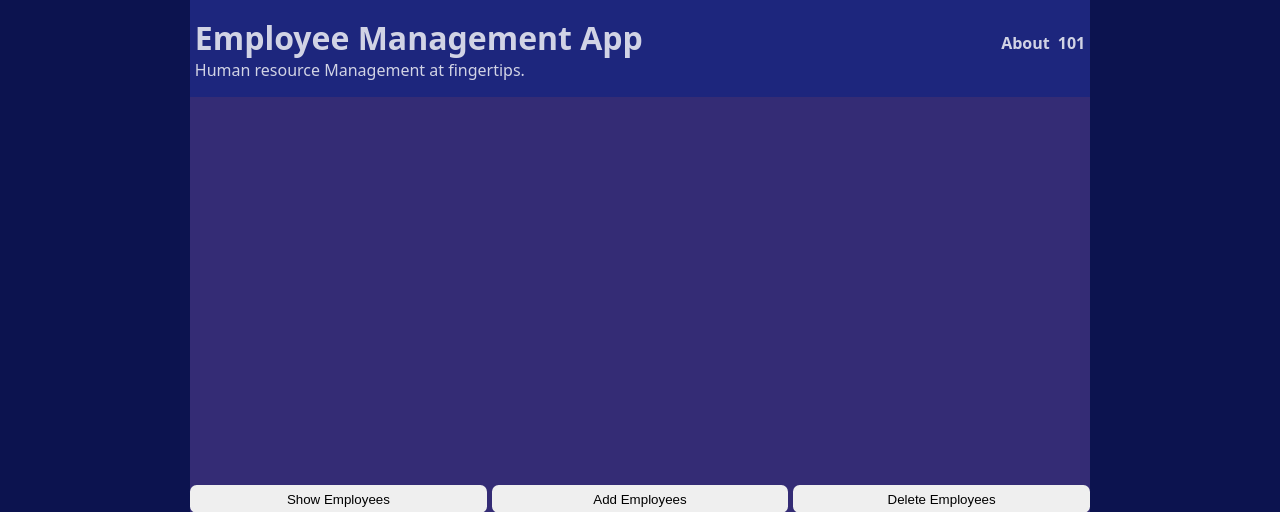
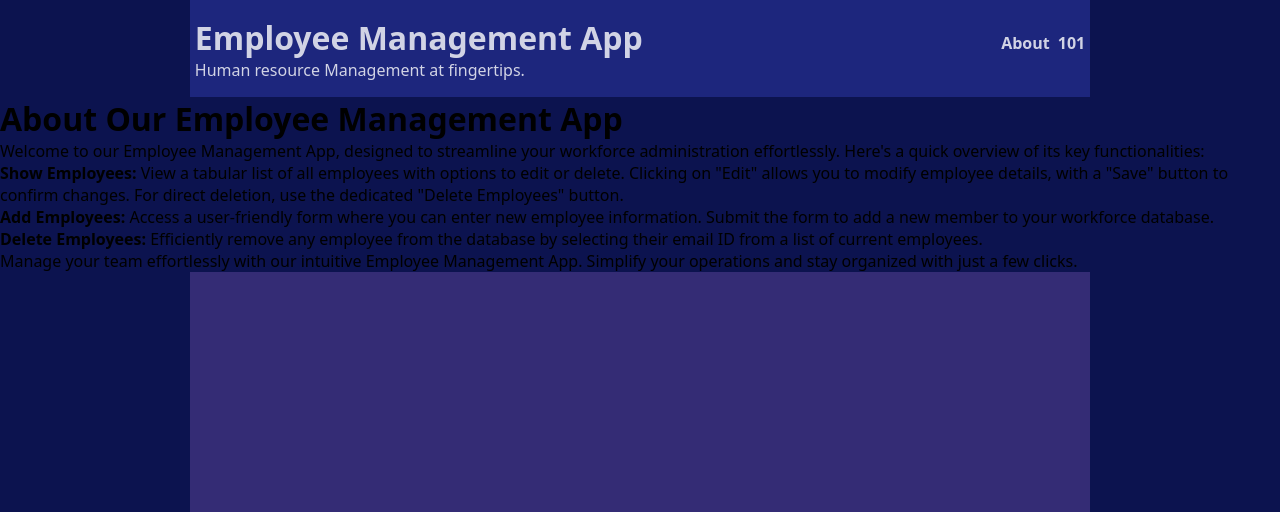
Before and after one commit to viveksoftdev/emp_manage, a Django app: template templates/index.html in a window 1280 px wide. Shown: the top 512 px of the page. Run offline with Django 3.2, Linux system fonts and the light colour scheme; the template is opened without the code that fills it, so the values that code supplies are empty.

Commit message:
Update index.html

```diff
--- a/templates/index.html
+++ b/templates/index.html
@@ -133,7 +133,26 @@
         </nav>
     </div>
 
+    <header>
+        <h1>About Our Employee Management App</h1>
+    </header>
+    <main>
+        <p>Welcome to our Employee Management App, designed to streamline your workforce administration effortlessly. Here's a quick overview of its key functionalities:</p>
 
+        <ol>
+            <li>
+                <strong>Show Employees:</strong> View a tabular list of all employees with options to edit or delete. Clicking on "Edit" allows you to modify employee details, with a "Save" button to confirm changes. For direct deletion, use the dedicated "Delete Employees" button.
+            </li>
+            <li>
+                <strong>Add Employees:</strong> Access a user-friendly form where you can enter new employee information. Submit the form to add a new member to your workforce database.
+            </li>
+            <li>
+                <strong>Delete Employees:</strong> Efficiently remove any employee from the database by selecting their email ID from a list of current employees.
+            </li>
+        </ol>
+
+        <p>Manage your team effortlessly with our intuitive Employee Management App. Simplify your operations and stay organized with just a few clicks.</p>
+    </main>
      <!--Heading container section-->
 
     <!--Buttons for operations on Employees  -->
```
